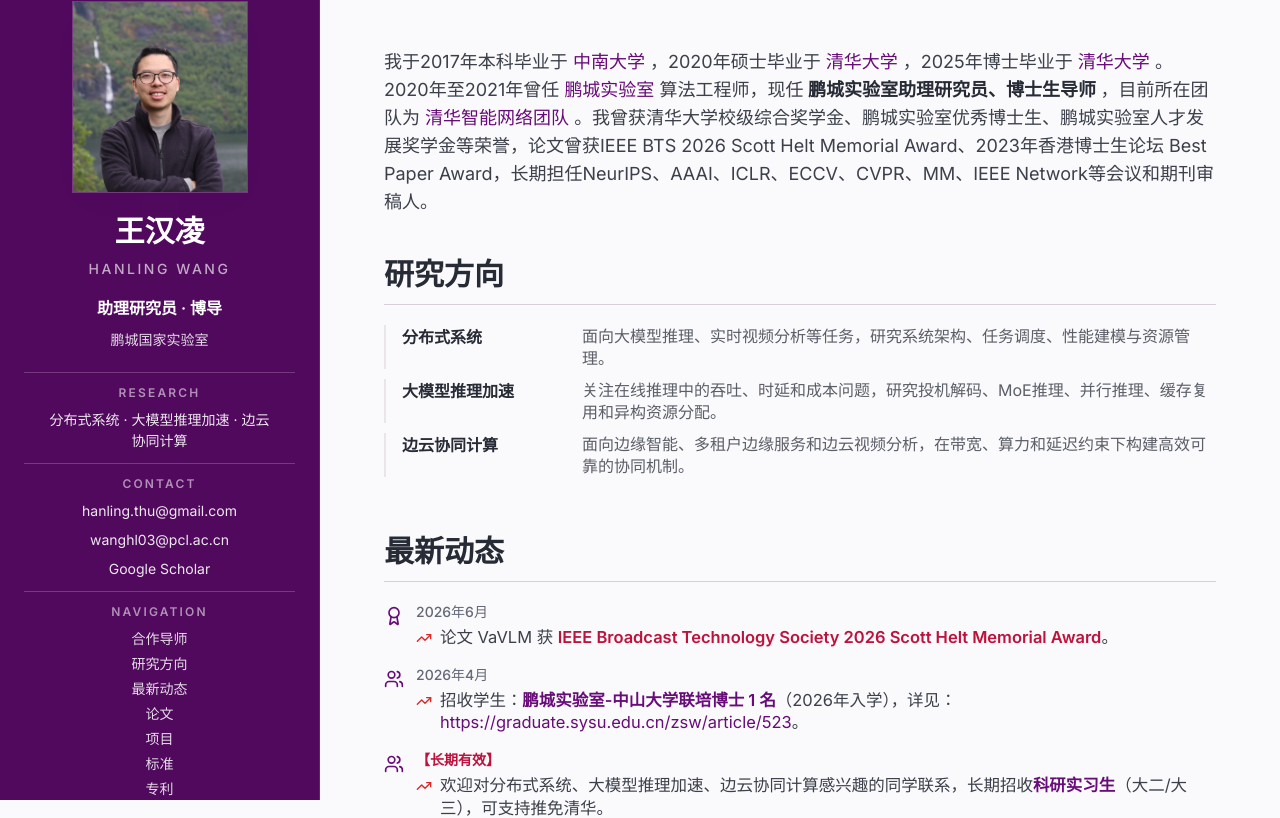
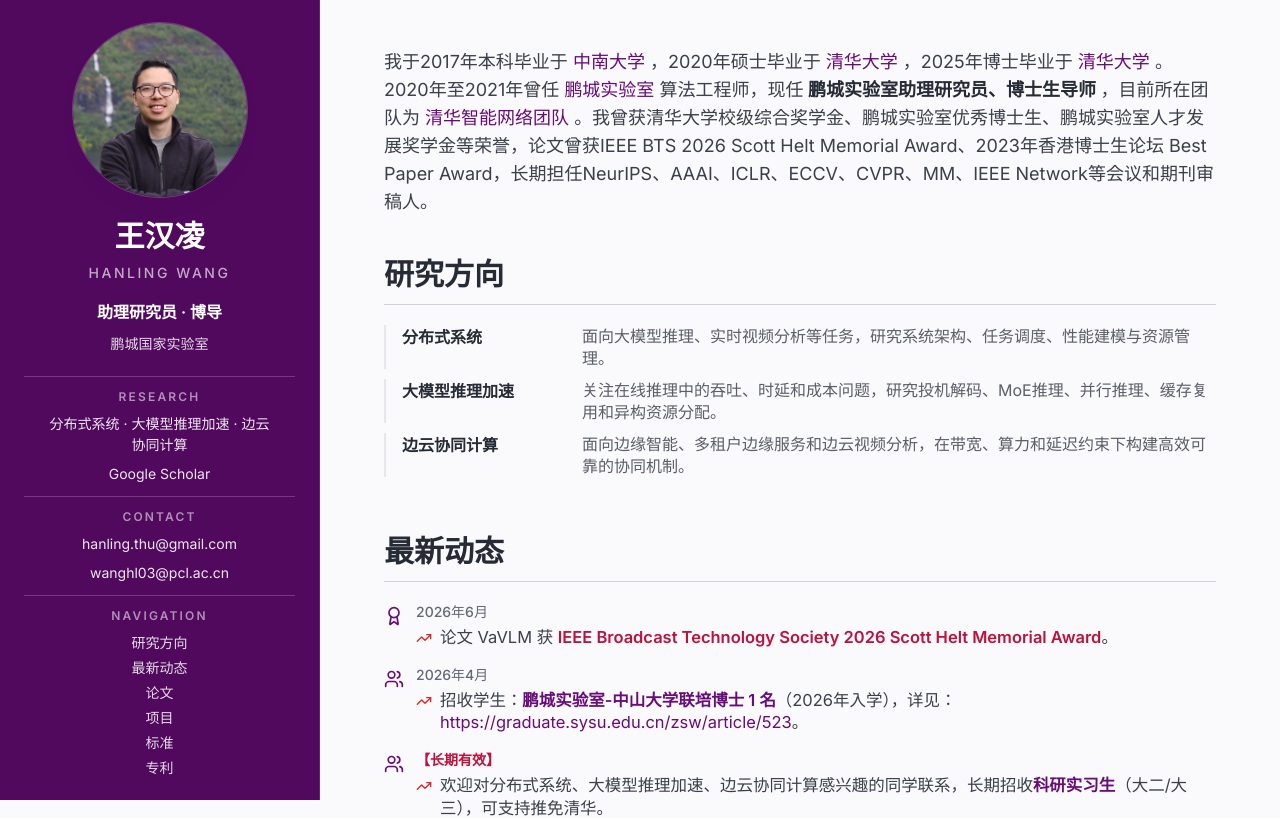
Before and after one commit to hanling-thu/hanling-thu.github.io, a React (Vite) app: page / in a window 1280 px wide. Shown: the top 818 px of the page. Built offline with nearby package versions, Linux system fonts and the light colour scheme; the HTML template or start-up script is replaced by a standard one.

Commit message:
fix bugs

```diff
--- a/src/components/Sidebar.tsx
+++ b/src/components/Sidebar.tsx
@@ -1,7 +1,6 @@
 import profileImage from "../../hanling.JPG";
 
 const navItems = [
-  { href: "#advisors", label: "合作导师" },
   { href: "#research", label: "研究方向" },
   { href: "#news", label: "最新动态" },
   { href: "#publications", label: "论文" },
@@ -17,7 +16,7 @@
         <img
           src={profileImage}
           alt="Hanling Wang"
-          className="h-auto w-28 flex-shrink-0 self-center border border-sidebar-foreground/20 shadow-soft sm:w-32 lg:mb-5 lg:w-44"
+          className="h-28 w-28 flex-shrink-0 self-center rounded-full border border-sidebar-foreground/20 object-cover shadow-soft sm:h-32 sm:w-32 lg:mb-5 lg:h-44 lg:w-44"
         />
 
         <div className="min-w-0 flex-1 lg:w-full">
@@ -49,6 +48,14 @@
               <p className="opacity-90 lg:mx-auto lg:max-w-56">
                 分布式系统 · 大模型推理加速 · 边云协同计算
               </p>
+              <a
+                href="https://scholar.google.com/citations?user=LhUh3sYAAAAJ&hl=en"
+                target="_blank"
+                rel="noopener noreferrer"
+                className="mt-2 block opacity-90 transition-opacity hover:opacity-100"
+              >
+                Google Scholar
+              </a>
             </section>
 
             <section className="border-t border-sidebar-foreground/20 pt-4 lg:pt-3">
@@ -65,14 +72,6 @@
                   className="block break-all opacity-90 transition-opacity hover:opacity-100"
                 >
                   wanghl03@pcl.ac.cn
-                </a>
-                <a
-                  href="https://scholar.google.com/citations?user=LhUh3sYAAAAJ&hl=en"
-                  target="_blank"
-                  rel="noopener noreferrer"
-                  className="block opacity-90 transition-opacity hover:opacity-100"
-                >
-                  Google Scholar
                 </a>
               </div>
             </section>
```
